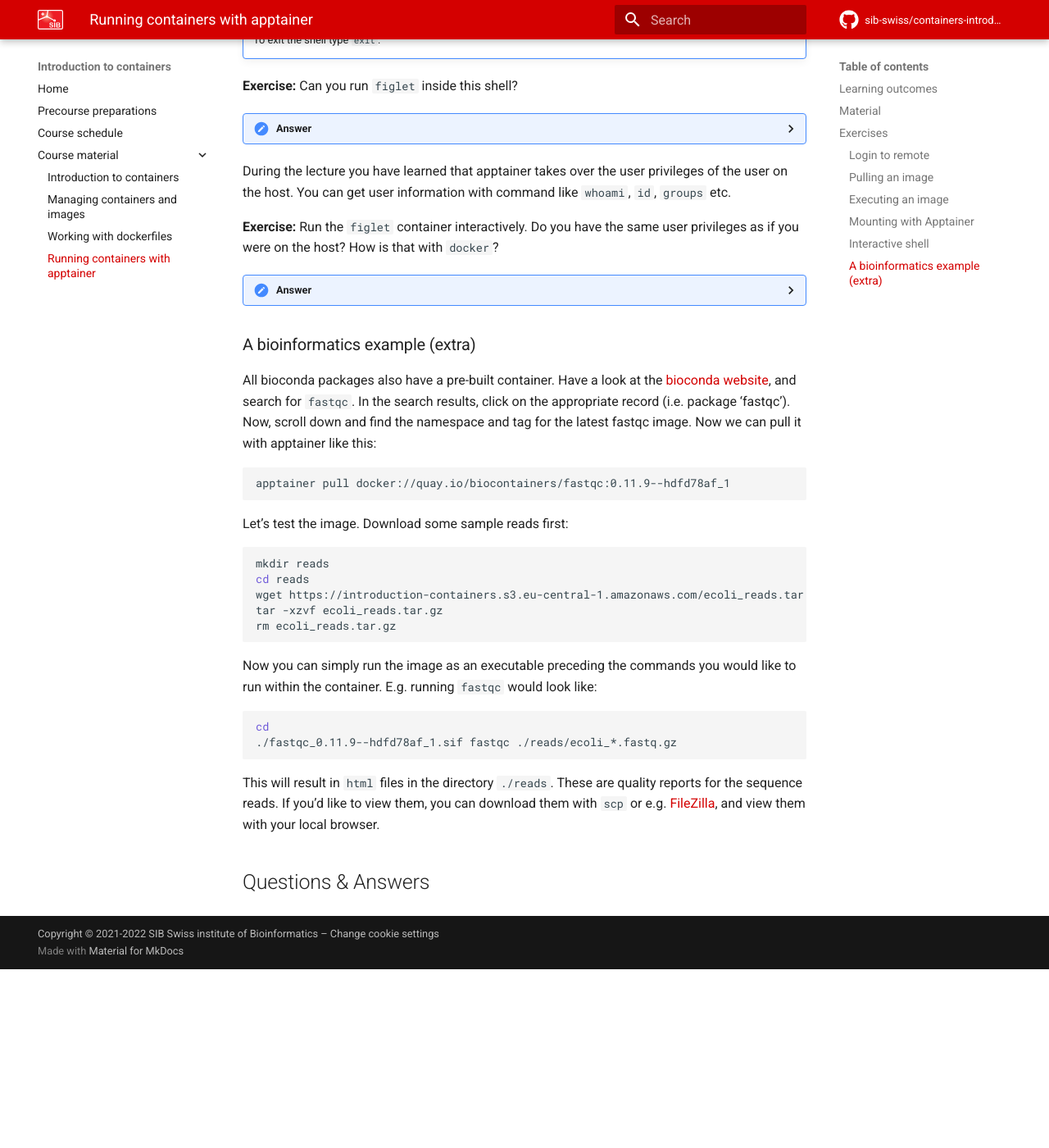
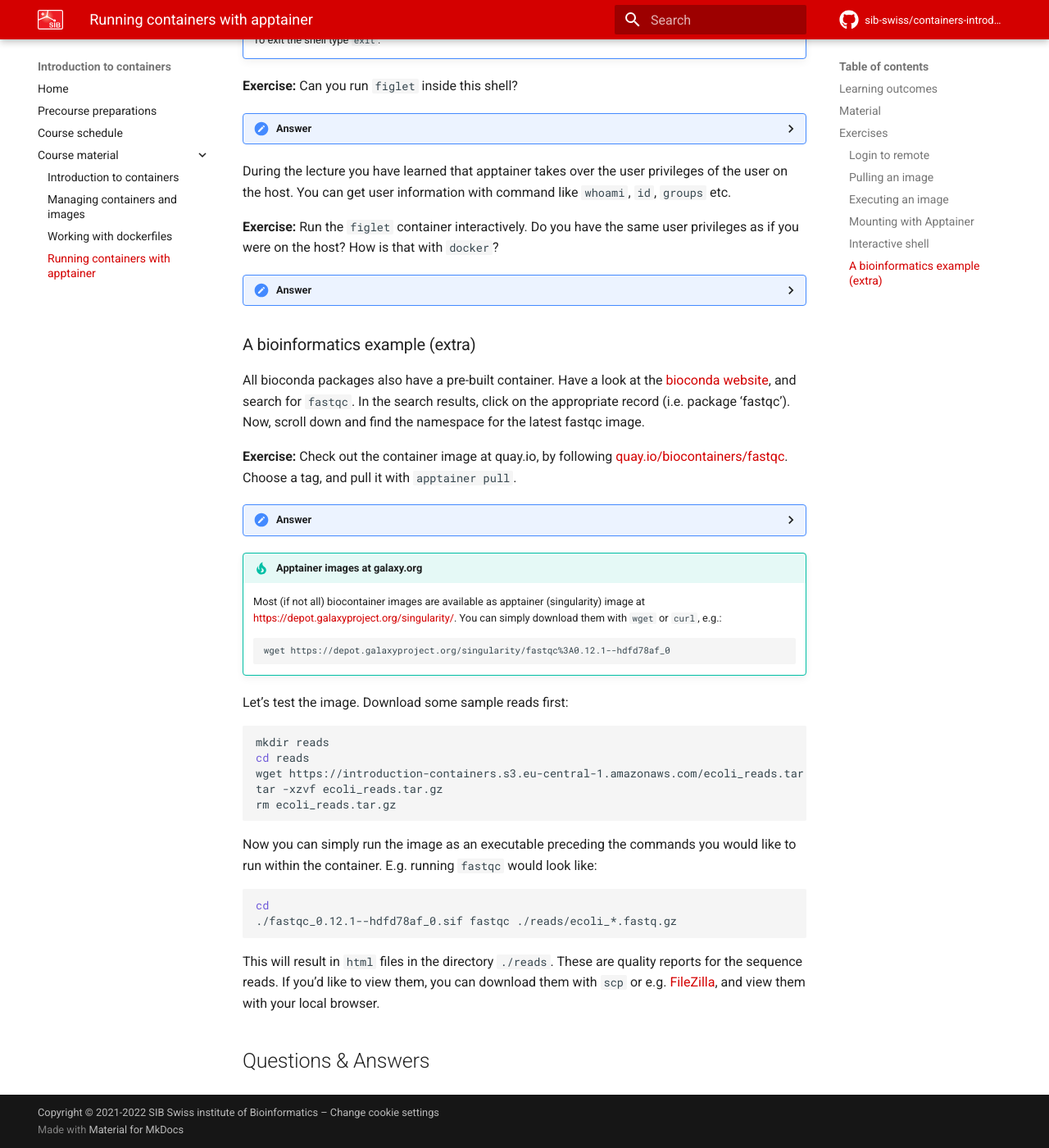
Before and after one commit to sib-swiss/containers-introduction-training, an MkDocs documentation site: the page built from docs/course_material/day1/apptainer.md, in a window 1280 px wide and 1400 px high, scrolled down 3961 px. Shown: the whole window at 82% size. Built offline with MkDocs 1.6.1 and Material for MkDocs 9.7.7, drawn with Linux system fonts in a browser that asks for light colours; comment, search, counter and statistics services are not loaded; the version menu is left out; before the commit the page ends 5143 px from its top, so only the background shows below that.

Commit message:
fixes unclarities for finding container

````diff
--- a/docs/course_material/day1/apptainer.md
+++ b/docs/course_material/day1/apptainer.md
@@ -46,7 +46,7 @@ ssh -i key_username.pem username@ip_address
 
 Apptainer can take several image formats (e.g. a `docker` image), and convert them into it's own `.sif` format. Unlike `docker` this image doesn't live in a local image cache, but it's stored as an actual file.
 
-**Exercise:** On the remote server, pull the docker image that has the adjusted default `CMD` that we have pushed to dockerhub [in this exercise](../dockerfiles/#using-cmd) (`ubuntu-figlet-df:v3`) with `apptainer pull`. The syntax is:
+**Exercise:** On the remote server, pull the docker image that has the adjusted default `CMD` that we have pushed to dockerhub [in this exercise](dockerfiles.md#using-cmd) (`ubuntu-figlet-df:v3`) with `apptainer pull`. The syntax is:
 
 ```sh
 apptainer pull docker://[USER NAME]/[IMAGE NAME]:[TAG]
@@ -261,11 +261,23 @@ During the lecture you have learned that apptainer takes over the user privilege
 
 ### A bioinformatics example (extra)
 
-All bioconda packages also have a pre-built container. Have a look at the [bioconda website](https://bioconda.github.io/index.html), and search for `fastqc`. In the search results, click on the appropriate record (i.e. package 'fastqc'). Now, scroll down and find the namespace and tag for the latest fastqc image. Now we can pull it with apptainer like this:
+All bioconda packages also have a pre-built container. Have a look at the [bioconda website](https://bioconda.github.io/index.html), and search for `fastqc`. In the search results, click on the appropriate record (i.e. package 'fastqc'). Now, scroll down and find the namespace for the latest fastqc image.
 
-```sh
-apptainer pull docker://quay.io/biocontainers/fastqc:0.11.9--hdfd78af_1
-```
+**Exercise:** Check out the container image at quay.io, by following [quay.io/biocontainers/fastqc](https://quay.io/biocontainers/fastqc). Choose a tag, and pull it with `apptainer pull`.
+
+??? done "Answer"
+    It's up to you which tag you choose. The tag with the latest version is `0.12.1--hdfd78af_0`.
+
+    ```sh
+    apptainer pull docker://quay.io/biocontainers/fastqc:0.12.1--hdfd78af_0
+    ```
+
+!!! tip "Apptainer images at galaxy.org"
+    Most (if not all) biocontainer images are available as apptainer (singularity) image at [https://depot.galaxyproject.org/singularity/](https://depot.galaxyproject.org/singularity/). You can simply download them with `wget` or `curl`, e.g.:
+
+    ```sh
+    wget https://depot.galaxyproject.org/singularity/fastqc%3A0.12.1--hdfd78af_0
+    ```
 
 Let's test the image. Download some sample reads first:
 
@@ -281,7 +293,7 @@ Now you can simply run the image as an executable preceding the commands you wou
 
 ```sh
 cd
-./fastqc_0.11.9--hdfd78af_1.sif fastqc ./reads/ecoli_*.fastq.gz
+./fastqc_0.12.1--hdfd78af_0.sif fastqc ./reads/ecoli_*.fastq.gz
 ```
 
 This will result in `html` files in the directory `./reads`. These are quality reports for the sequence reads. If you'd like to view them, you can download them with `scp` or e.g. [FileZilla](https://filezilla-project.org/), and view them with your local browser.
````
Also changed, not shown: docs/index.md (+1 -1 lines).
